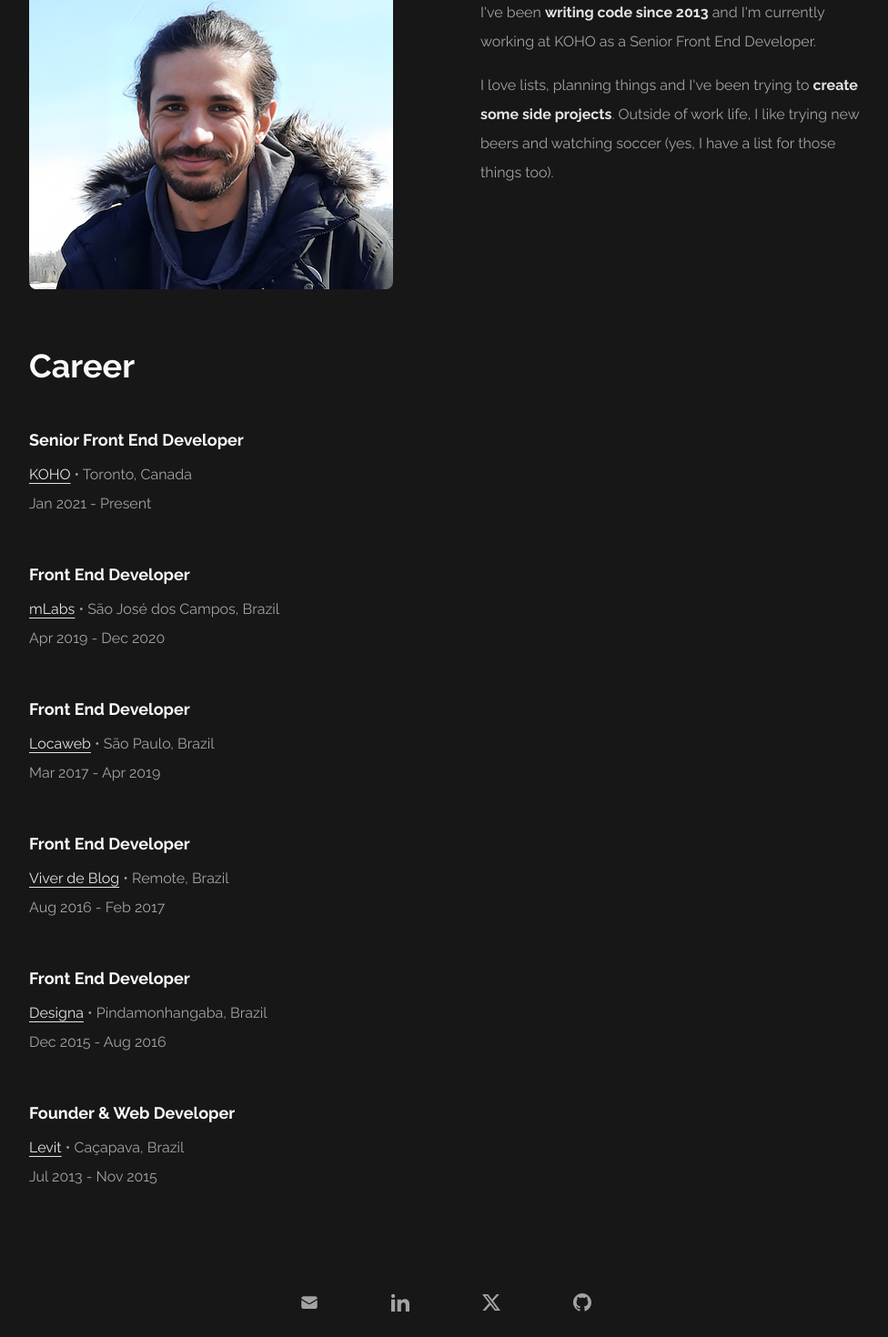
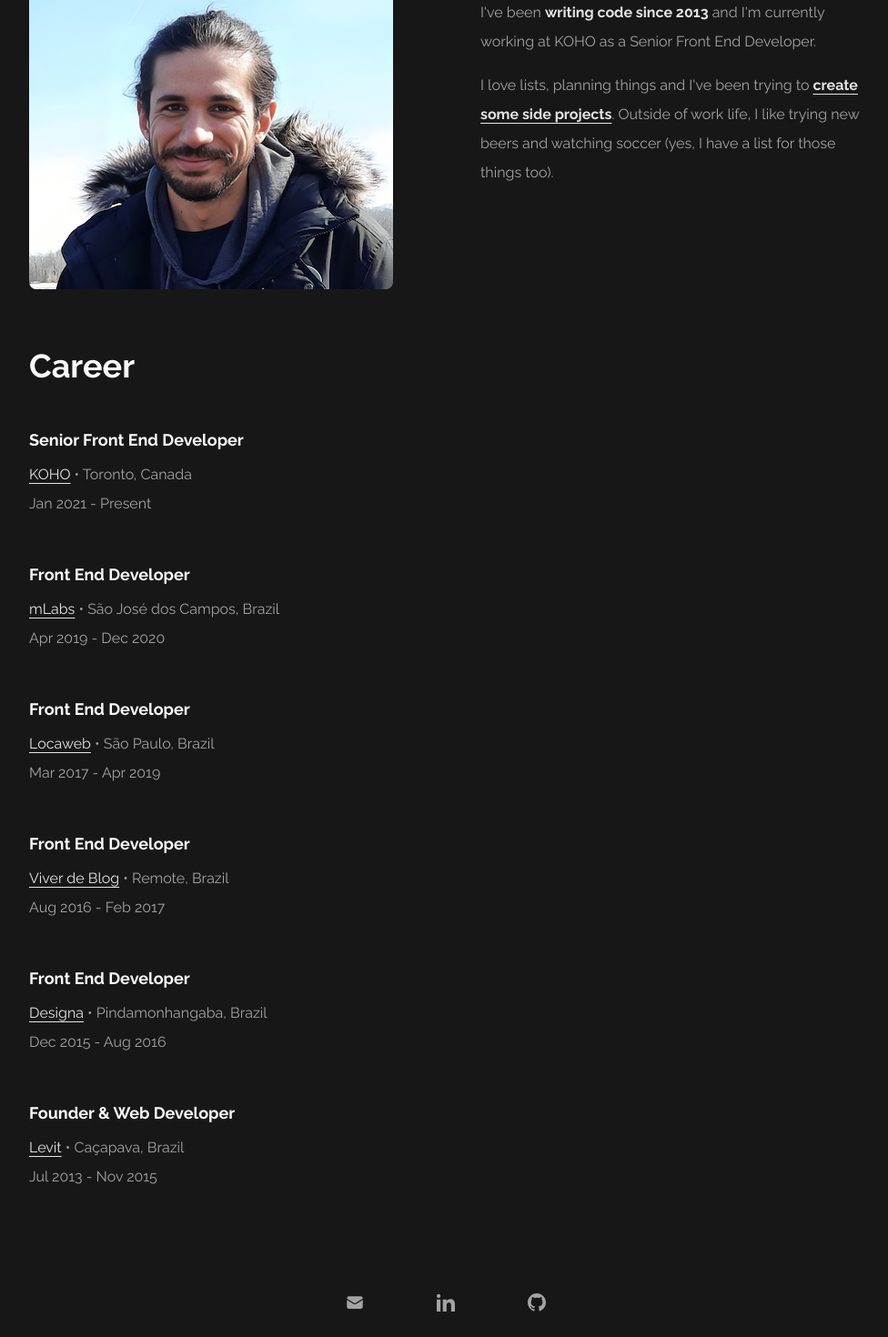
Before and after one commit to silviorodrigues/silviorodrigues.github.io, a Next.js app: page /about in a window 1280 px wide. Shown: the part 363-1833 px from the top of the page at 91% size, without its empty margins (150-1126 px from the left). Built offline with nearby package versions, Linux system fonts and the light colour scheme.

Commit message:
Uppdate about

```diff
--- a/src/app/(content)/about/page.tsx
+++ b/src/app/(content)/about/page.tsx
@@ -3,6 +3,7 @@ import Image from 'next/image'
 import profilePicture from 'public/images/profile-picture.png';
 import career from '@/data/career';
 import PageTitle from '@/components/page-title';
+import Link from 'next/link';
 
 export const metadata: Metadata = {
   title: 'About',
@@ -55,7 +56,7 @@ export default function About() {
             I&apos;ve been <strong className="text-neutral-200">writing code since 2013</strong> and I&apos;m currently working at { career[0].company } as a { career[0].title }.
           </p>
           <p className="text-neutral-400 mb-4">
-          I love lists, planning things and I&apos;ve been trying to <strong className="text-neutral-200">create some side projects</strong>. Outside of work life, I like trying new beers and watching soccer (yes, I have a list for those things too).
+          I love lists, planning things and I&apos;ve been trying to <Link href="/projects" className="font-bold underline underline-offset-4 text-neutral-200">create some side projects</Link>. Outside of work life, I like trying new beers and watching soccer (yes, I have a list for those things too).
           </p>
         </div>
       </section>
--- a/src/app/page.tsx
+++ b/src/app/page.tsx
@@ -14,7 +14,7 @@ export default function Home() {
         currently working at <a className="underline underline-offset-4" href={ career[0].url } target="_blank">{career[0].company }</a> 💼
       </p>
       <p className="text-neutral-400">
-        beginner maker, check <Link className="underline underline-offset-4" href="/projects">my projects</Link> 🧪
+        part-time builder, check <Link className="underline underline-offset-4" href="/projects">my projects</Link> 🧪
       </p>
     </div>
   )
--- a/src/components/footer.tsx
+++ b/src/components/footer.tsx
@@ -23,16 +23,6 @@ export default function Footer() {
             <path d="M4.98 3.5c0 1.381-1.11 2.5-2.48 2.5s-2.48-1.119-2.48-2.5c0-1.38 1.11-2.5 2.48-2.5s2.48 1.12 2.48 2.5zm.02 4.5h-5v16h5v-16zm7.982 0h-4.968v16h4.969v-8.399c0-4.67 6.029-5.052 6.029 0v8.399h4.988v-10.131c0-7.88-8.922-7.593-11.018-3.714v-2.155z" />
           </svg>
         </a>
-        <a href="https://twitter.com/silviorodrigu3s" target="_blank" className="p-4 text-neutral-400">
-          <svg
-            xmlns="http://www.w3.org/2000/svg"
-            className="h-5 w-5"
-            fill="currentColor"
-            viewBox="0 0 16 16"
-          >
-            <path d="M12.6.75h2.454l-5.36 6.142L16 15.25h-4.937l-3.867-5.07-4.425 5.07H.316l5.733-6.57L0 .75h5.063l3.495 4.633L12.601.75Zm-.86 13.028h1.36L4.323 2.145H2.865l8.875 11.633Z"/>
-          </svg>
-        </a>
         <a href="https://github.com/silviorodrigues" target="_blank" className="p-4 text-neutral-400">
           <svg
             xmlns="http://www.w3.org/2000/svg"
```
